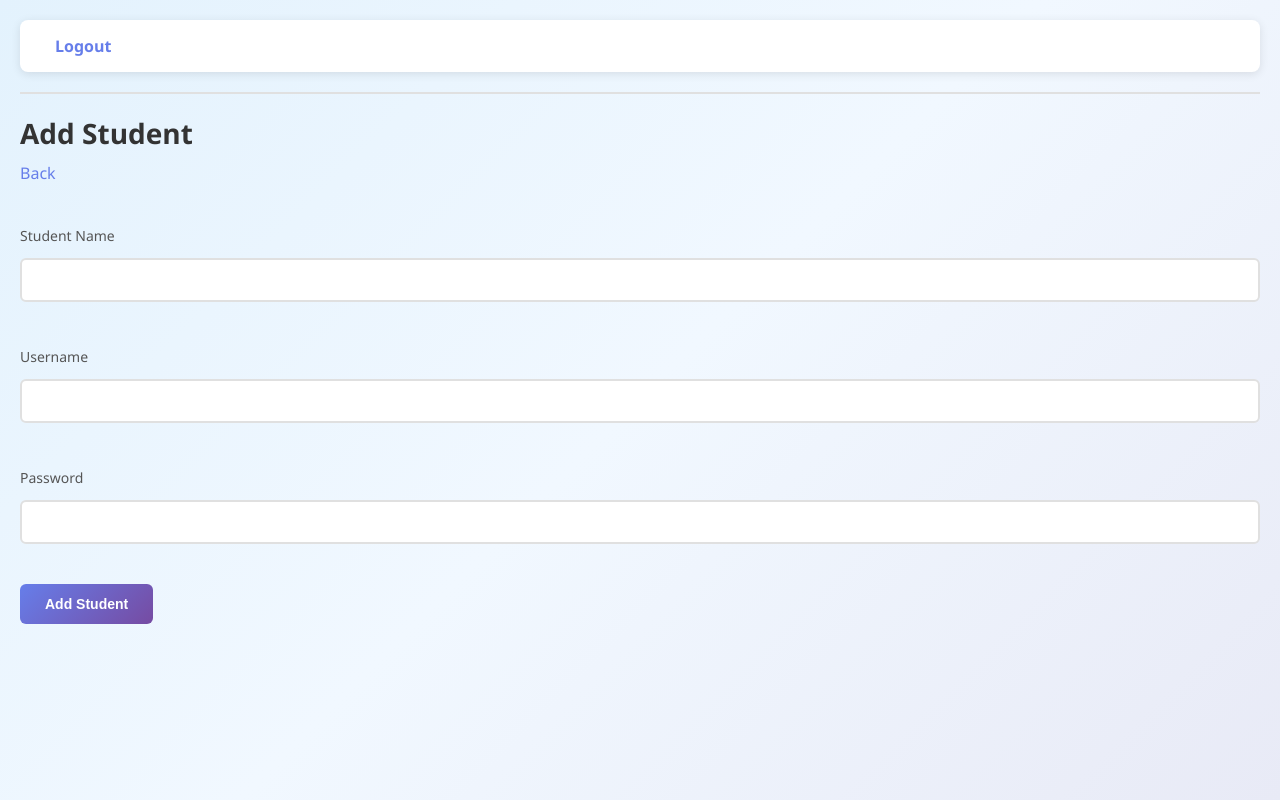
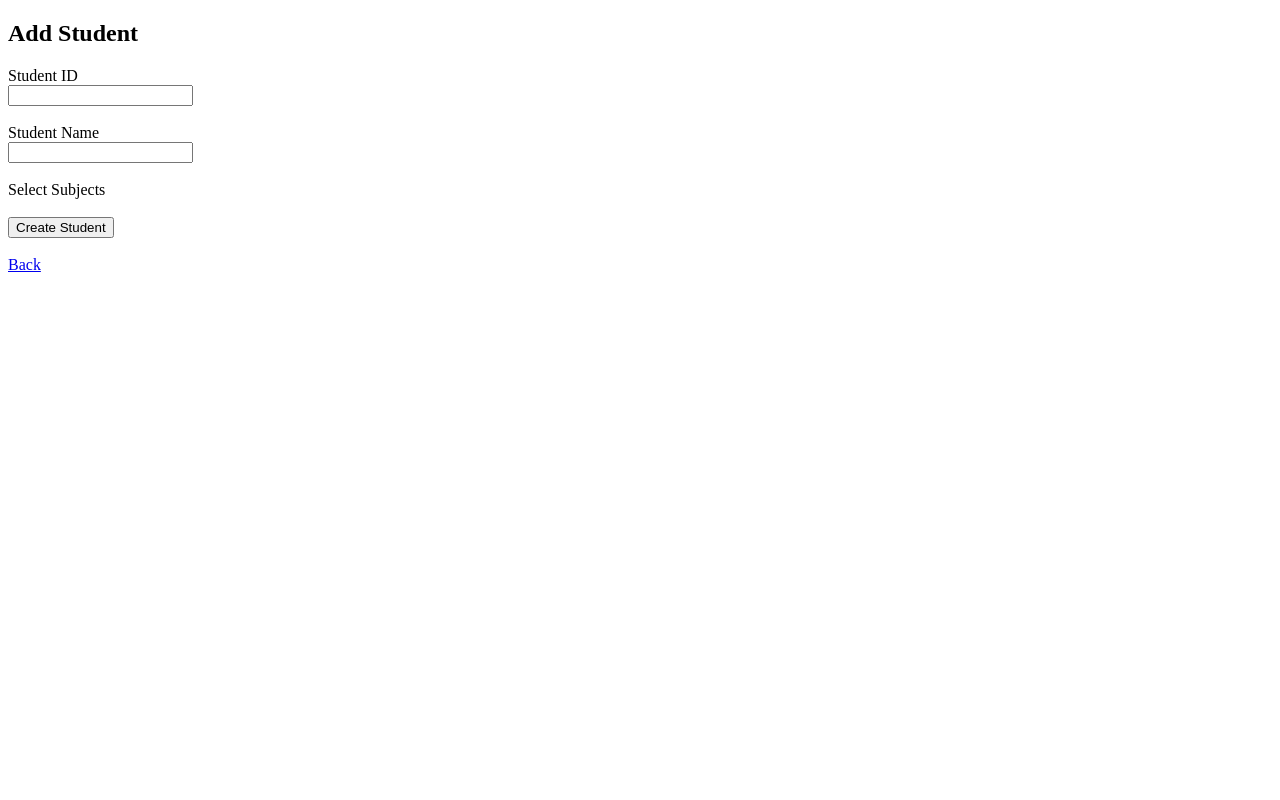
Before and after one commit to pagidelaprashanth99-bit/student_manager, a Flask app: page /teacher/add_student in a window 1280 px wide. Run offline with Flask 3, Linux system fonts and the light colour scheme; the visitor is signed in with stand-in values (Sample User, id 1); data that the repository does not hold is empty; parts of the project's set-up code (start-up, migrations or seed data) failed here and were passed over.

Commit message:
Update add_student.html

```diff
--- a/app/templates/teacher/add_student.html
+++ b/app/templates/teacher/add_student.html
@@ -1,30 +1,36 @@
-{% extends "base.html" %}
-
-{% block content %}
+<!DOCTYPE html>
+<html>
+<head>
+    <title>Add Student</title>
+</head>
+<body>
 
 <h2>Add Student</h2>
 
-<a href="{{ url_for('teacher.students') }}">Back</a>
+<form method="POST">
 
-<br><br>
+    <label>Student ID</label><br>
+    <input type="text" name="student_code" required><br><br>
 
-<form method="POST">
-    <label>Student Name</label>
-    <input type="text" name="name" required>
+    <label>Student Name</label><br>
+    <input type="text" name="name" required><br><br>
 
-    <br><br>
+    <label>Select Subjects</label><br>
 
-    <label>Username</label>
-    <input type="text" name="username" required>
+    {% for subject in subjects %}
+        <input type="checkbox" name="subjects" value="{{ subject.id }}">
+        {{ subject.name }} <br>
+    {% endfor %}
 
-    <br><br>
+    <br>
 
-    <label>Password</label>
-    <input type="password" name="password" required>
+    <button type="submit">Create Student</button>
 
-    <br><br>
-
-    <button type="submit">Add Student</button>
 </form>
 
-{% endblock %}
+<br>
+
+<a href="{{ url_for('teacher.dashboard') }}">Back</a>
+
+</body>
+</html>
```
